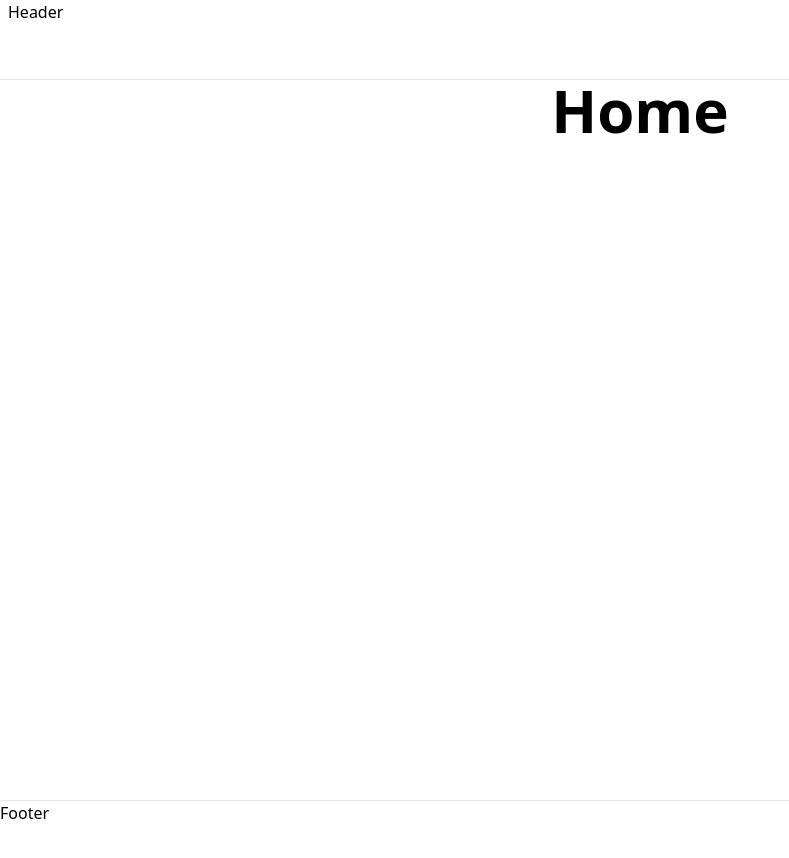
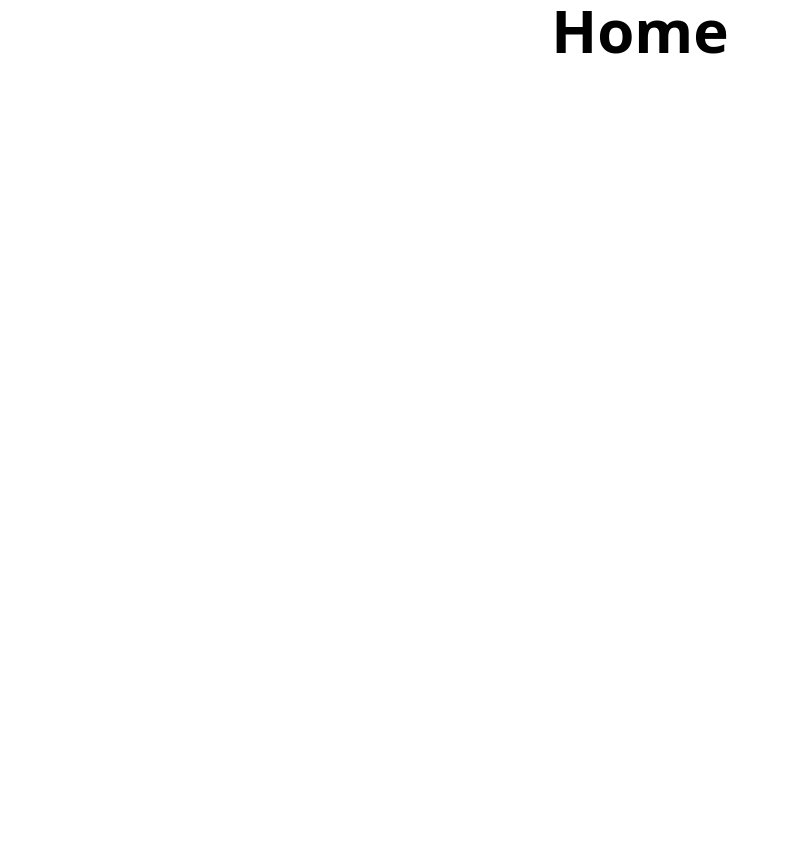
Before and after one commit to WantenMN/Lexi, a React (Vite) app: page / in a window 1280 px wide. Shown: the top 858 px of the page, without its empty margins (0-789 px from the left). After the commit the page ends 800 px from the top, so only its background shows below. Built offline with nearby package versions, Linux system fonts and the light colour scheme.

Commit message:
chore: remove unused code

```diff
--- a/src/App.tsx
+++ b/src/App.tsx
@@ -1,15 +1,9 @@
 import { Outlet, ScrollRestoration } from "react-router-dom";
-import { Footer, Header, Main } from "./layouts";
 
 const App = () => {
   return (
     <div className="min-h-screen">
-      <Header />
-
-      <Main>
-        <Outlet />
-      </Main>
-      <Footer />
+      <Outlet />
 
       <ScrollRestoration />
     </div>
--- a/src/layouts/Footer/Footer.tsx
+++ /dev/null
@@ -1,4 +0,0 @@
-const Footer = () => {
-  return <footer className="h-20 border-t">Footer</footer>;
-};
-export default Footer;
--- a/src/layouts/Header/Header.tsx
+++ /dev/null
@@ -1,10 +0,0 @@
-import { Link } from "react-router-dom";
-
-const Header = () => {
-  return (
-    <header className="sticky top-0 z-40 h-20 w-full border-b px-2 backdrop-blur">
-      <Link to="/">Header</Link>
-    </header>
-  );
-};
-export default Header;
--- a/src/layouts/Main/Main.tsx
+++ /dev/null
@@ -1,8 +0,0 @@
-interface MainProps {
-  children: React.ReactNode;
-}
-
-const Main: React.FC<MainProps> = ({ children }) => {
-  return <main className="-mt-20 min-h-screen pt-20">{children}</main>;
-};
-export default Main;
--- a/src/layouts/index.ts
+++ /dev/null
@@ -1,3 +0,0 @@
-export { default as Header } from "./Header/Header";
-export { default as Main } from "./Main/Main";
-export { default as Footer } from "./Footer/Footer";
```
